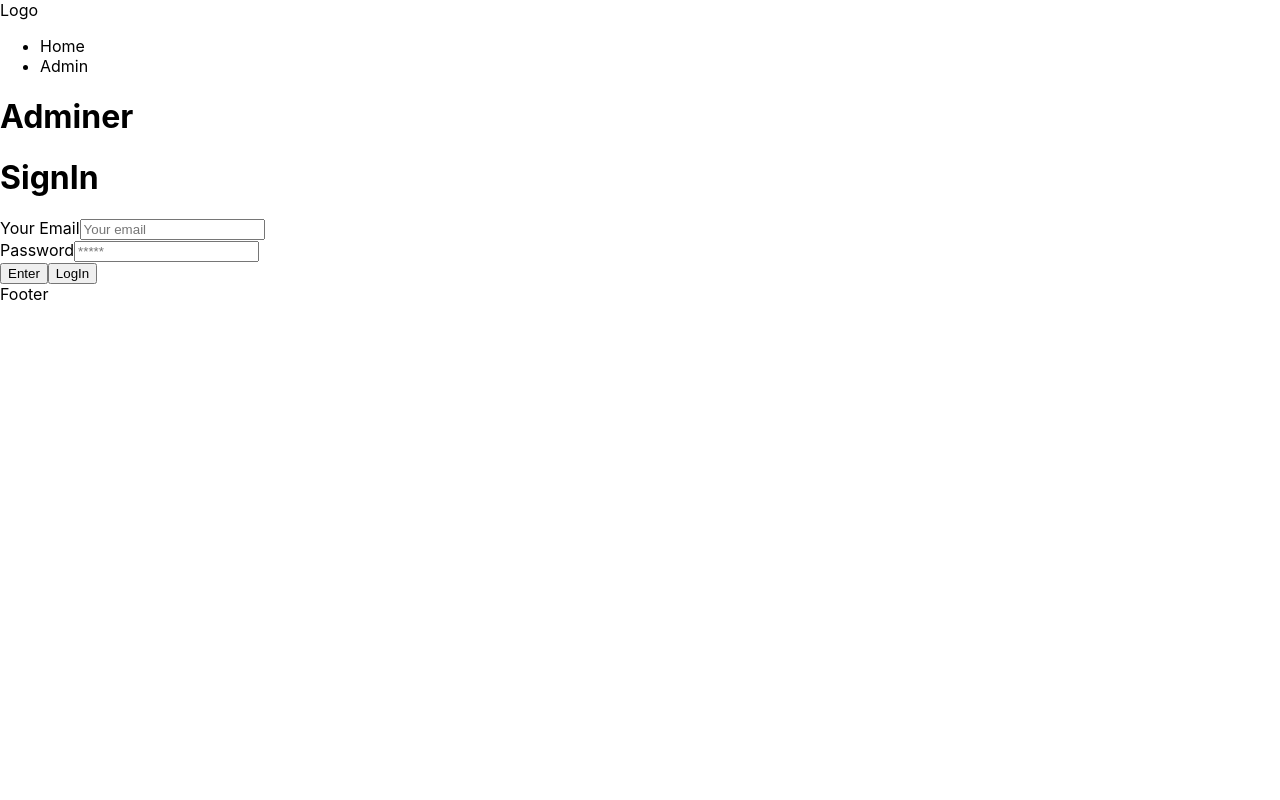
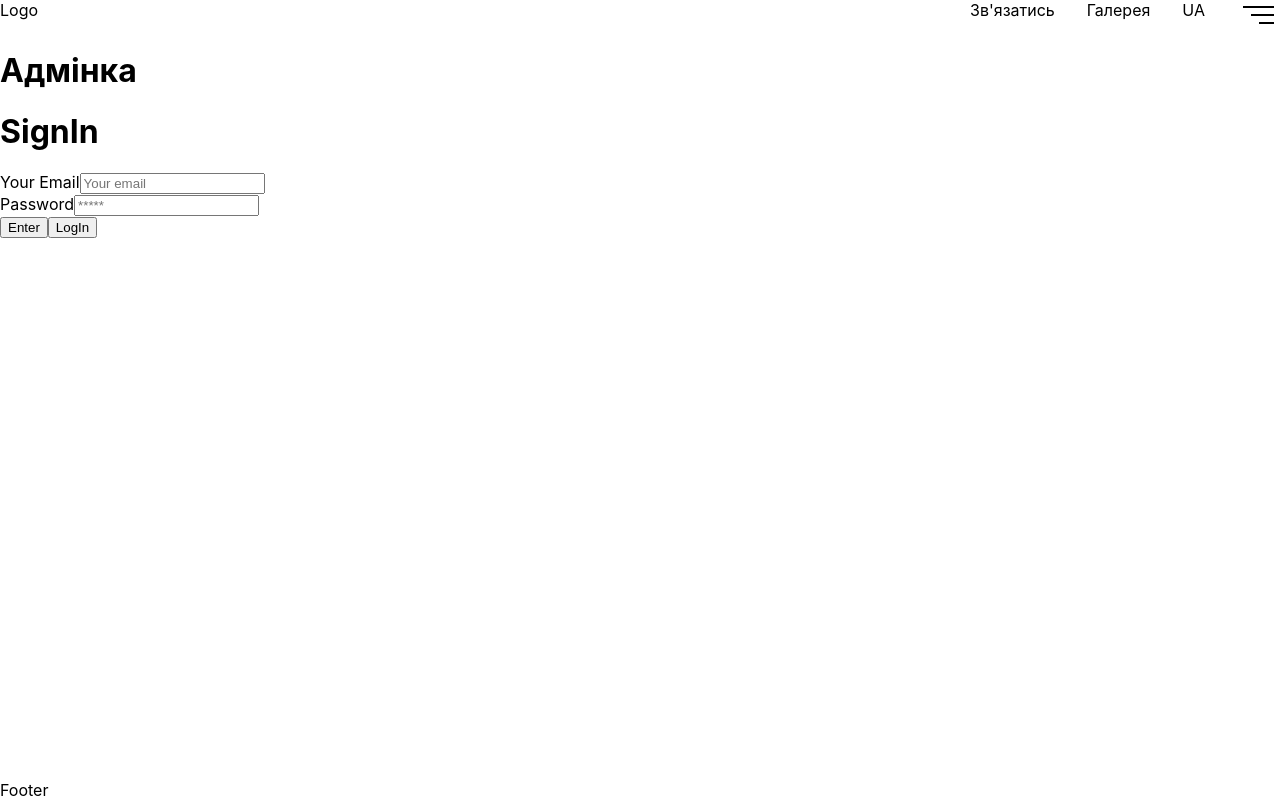
Before and after one commit to rkrasiy/mebel-frank, a Next.js app: page /admin in a window 1280 px wide. Built offline with nearby package versions, Linux system fonts and the light colour scheme; no server answers.

Commit message:
add menu

```diff
--- a/components/layout/layout.js
+++ b/components/layout/layout.js
@@ -1,26 +1,65 @@
-import { Fragment } from "react";
+import { Fragment, useState } from "react";
 import { signOut, useSession } from "next-auth/client";
-import Menu from "./menu"
+import Menu from "./menu";
+import Link from "next/link";
 
 export default function Layout(props){
   const [ session, loading ] = useSession();
-
+  const [ menuOpen, setMenuOpen ] = useState(false);
   function logoutHandler(){
     signOut()
   }
 
+  function openMenuHandler(event){
+    event.preventDefault();
+    if(menuOpen){
+      document.body.style = "overflow: hidden;"
+    }
+    setMenuOpen(!menuOpen)
+  }
+
+  let menu = (
+    <div className="modal-menu">
+     <div className="wrapper">
+     <div className="close-button-menu">
+        <button onClick={openMenuHandler} className={`menu-button${menuOpen ? " active" : ""}`}><span></span><span></span><span></span></button>
+      </div>
+      <Menu />
+      <div>
+        Contact
+      </div>
+     </div>
+    </div>
+  )
   return (
     <Fragment>
       <header>
-        <div>Logo</div>
-        <Menu/>
-        <div>
-        {session && (<p>{session.user.email}</p>) }
-        {session && (<button onClick={logoutHandler}>Log Out</button>)}
+        <div className="wrapper">
+          <div>Logo</div>
+          <div className="button-wrapper">
+            <Link href="#">Зв'язатись</Link>
+            <Link href="#">Галерея</Link>
+            <div>UA</div>
+            <button onClick={openMenuHandler} className={`menu-button${menuOpen ? " active" : ""}`}><span></span><span></span><span></span></button>
+            {menuOpen && menu}
+          </div>
+
+          {/* <div>
+          {session && (<p>{session.user.email}</p>) }
+          {session && (<button onClick={logoutHandler}>Log Out</button>)}
+          </div> */}
         </div>
       </header>
-      <main>{props.children}</main>
-      <footer>Footer</footer>
+      <main>
+        <div id="main-content" className="wrapper">
+          {props.children}
+        </div>
+      </main>
+      <footer>
+        <div className="wrapper">
+          Footer
+        </div>
+      </footer>
     </Fragment>
   )
 }
--- a/components/layout/menu.js
+++ b/components/layout/menu.js
@@ -2,11 +2,23 @@ import LinkWrapper from "../ui/input/linkwrapper/linkwrapper";
 import  { useRouter } from "next/router";
 
 export default function Menu ( ){
-  const router = useRouter()
-  const pages = [
-    {href: "/", title: "Home"},
-    {href: "/admin", title: "Admin"}
+  const router = useRouter();
+  let pages = [
+    {href: "/", title: "Головна"}
   ]
+
+  if(router.pathname === "/admin"){
+    pages = [...pages,{href: "/admin", title: "Адмінка"}]
+  }else{
+    pages = [
+      ...pages,
+      {href: "/galery", title: "Galery"},
+      {href: "/citchens", title: "Citchens"},
+      {href: "/about", title: "About"},
+      {href: "/contact", title: "Contact"},
+      {href: "/admin", title: "Адмінка"}
+    ]
+  }
 
   let menu = pages.map( item => {
     let className = "item"
--- a/pages/_app.js
+++ b/pages/_app.js
@@ -1,5 +1,6 @@
 import '../styles/globals.css'
 import Layout from '../components/layout/layout'
+
 function MyApp({ Component, pageProps }) {
   return <Layout>
       <Component {...pageProps} />
--- a/pages/_document.js
+++ b/pages/_document.js
@@ -3,8 +3,11 @@ import Document, { Html, Head, Main, NextScript } from 'next/document';
 class MyDocument extends Document {
   render(){
     return (
-      <Html lang="en">
-        <Head />
+      <Html lang="ua">
+        <Head>
+          <meta name="description" content="Generated by create next app" />
+          <link rel="icon" href="/favicon.ico" />
+        </Head>
         <body>
           <div id="overlay" />
           <Main />
--- a/pages/admin/index.js
+++ b/pages/admin/index.js
@@ -1,5 +1,6 @@
 import Auth from "../../components/auth/auth"
-import { Fragment } from "react"
+import { Fragment } from "react";
+import Head from "next/head";
 export default function Admin() {
   // const user = localStorage.user
   // console.log("USER:", user)
@@ -7,7 +8,10 @@ export default function Admin() {
 
   return (
     <Fragment>
-      <h1>Adminer</h1>
+      <Head>
+        <title>Адмінка</title>
+      </Head>
+      <h1>Адмінка</h1>
       <Auth />
     </Fragment>
   )
--- a/pages/index.js
+++ b/pages/index.js
@@ -6,9 +6,7 @@ export default function Home() {
   return (
     <div className={styles.container}>
       <Head>
-        <title>Create Next App</title>
-        <meta name="description" content="Generated by create next app" />
-        <link rel="icon" href="/favicon.ico" />
+        <title>Вітання</title>
       </Head>
 
       <main className={styles.main}>
--- a/styles/globals.css
+++ b/styles/globals.css
@@ -14,3 +14,78 @@ a {
 * {
   box-sizing: border-box;
 }
+
+header > .wrapper,
+.modal-menu .wrapper,
+main > .wrapper,
+footer > .wrapper{
+  width: 100%;
+  max-width: 1350px;
+  margin-left: auto;
+  margin-right: auto;
+}
+
+#__next{
+  display: grid;
+  grid-auto-flow: row;
+  grid-template-rows: min-content auto min-content;
+  grid-template-columns: 100%;
+  justify-content: space-between;
+  min-height: 100vh;
+}
+
+header > .wrapper,
+header .button-wrapper,
+nav > ul{
+  display: flex;
+  flex-direction: row;
+}
+header > .wrapper,
+header .button-wrapper{
+  justify-content: space-between;
+}
+header .button-wrapper > *:not(.modal-menu,button) {
+  margin-right: 2em;
+}
+
+button.menu-button {
+  border: none;
+  background: none;
+  outline: none;
+  width: 43px;
+  height: 30px;
+  padding: 6px;
+  display: flex;
+  flex-direction: column;
+  justify-content: space-between;
+  align-items: flex-end;
+  position: relative;
+}
+.close-button-menu {display: flex;justify-content: flex-end;}
+button.menu-button span {
+  transition: all .2s ease-out;
+  display: block;
+  border: 1px solid #000;
+  width: 100%;
+}
+button.menu-button span:nth-child(2){
+  width: 75%;
+}
+button.menu-button span:nth-child(3){
+  width: 50%;
+}
+button.menu-button.active{justify-content: center;}
+button.menu-button.active span{width: 68%; position: absolute; transform-origin: center;}
+button.menu-button.active span:nth-child(1){transform: rotate(45deg);}
+button.menu-button.active span:nth-child(2){display: none;}
+button.menu-button.active span:nth-child(3){transform: rotate(-45deg);}
+nav > ul{padding: 0;margin: 0;list-style: none;}
+.modal-menu {
+  position: fixed;
+
+  background: #dadada;
+  top: 0;
+  bottom: 0;
+  left: 0;
+  right: 0;
+}
```
